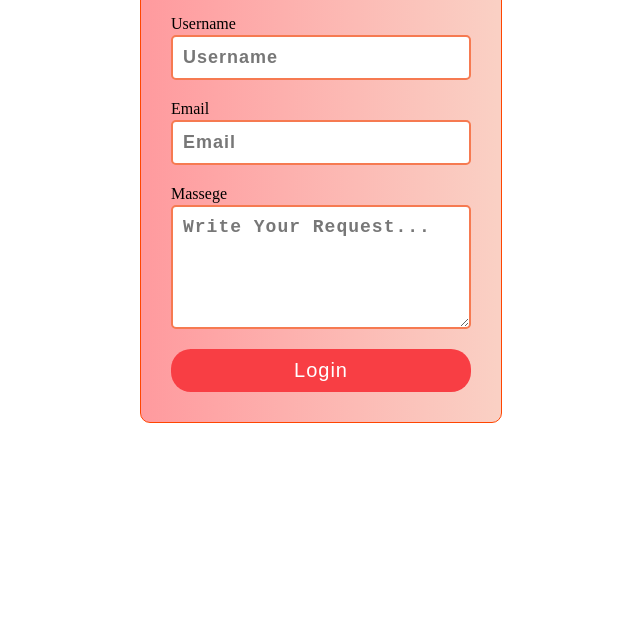
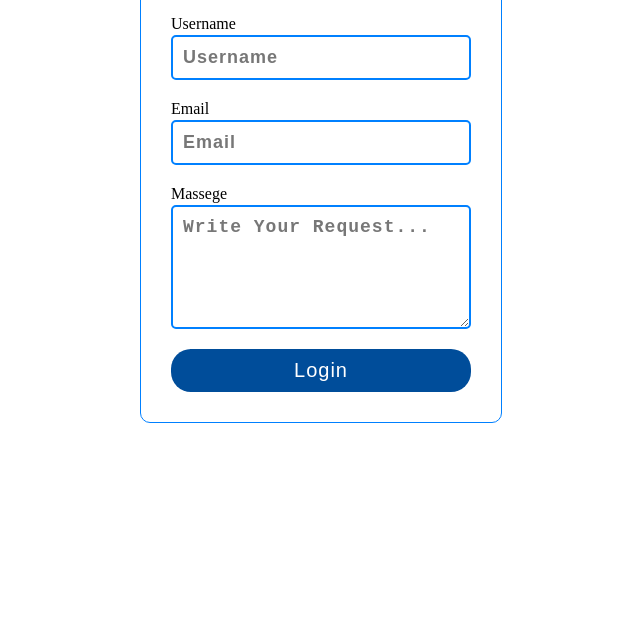
Before and after one commit to 687edf53/Real_Login, a plain HTML site: page index.html in a window 1280 px wide. Shown: the part 183-800 px from the top of the page, without its empty margins (319-959 px from the left). Drawn offline with nearby package versions, Linux system fonts and the light colour scheme.

Commit message:
improve colors

```diff
--- a/CSS/style.scss
+++ b/CSS/style.scss
@@ -52,9 +52,8 @@ body {
 .form .container {
   width: fit-content;
   border-radius: 10px;
-  border: 1px solid orangered;
+  border: 1px solid #0080ff;
   padding: 30px;
-  background: linear-gradient(to right, #ff9a9e 0%, #fad0c4 99%, #fad0c4 100%);
 }
 .form .login-container {
   display: flex;
@@ -67,7 +66,7 @@ body {
 .form .login-container input,textarea {
   padding: 10px;
   width: 300px;
-  border: 2px solid #f67a51;
+  border: 2px solid #0080ff;
   border-radius: 5px;
   outline: none;
   position: relative;
@@ -88,12 +87,12 @@ body {
 .form .login-container input:hover,
 .form .login-container textarea:focus,
 .form .login-container textarea:hover {
-  border-color: #fe561d;
+  border-color: #0154a8;
 }
 .form .login-container button {
   width: 300px;
   font-size: 20px;
-  background-color: #f83e44;
+  background-color: #004d9a;
   color: white;
   border-radius: 20px;
   padding: 10px;
@@ -102,6 +101,6 @@ body {
   transition: 0.2s;
 }
 .form .login-container button:hover {
-  background-color: #c11e23;
+  background-color: #0062c5;
 }
 // End Form
```
Also changed, not shown: CSS/style.css, 1 other file.
